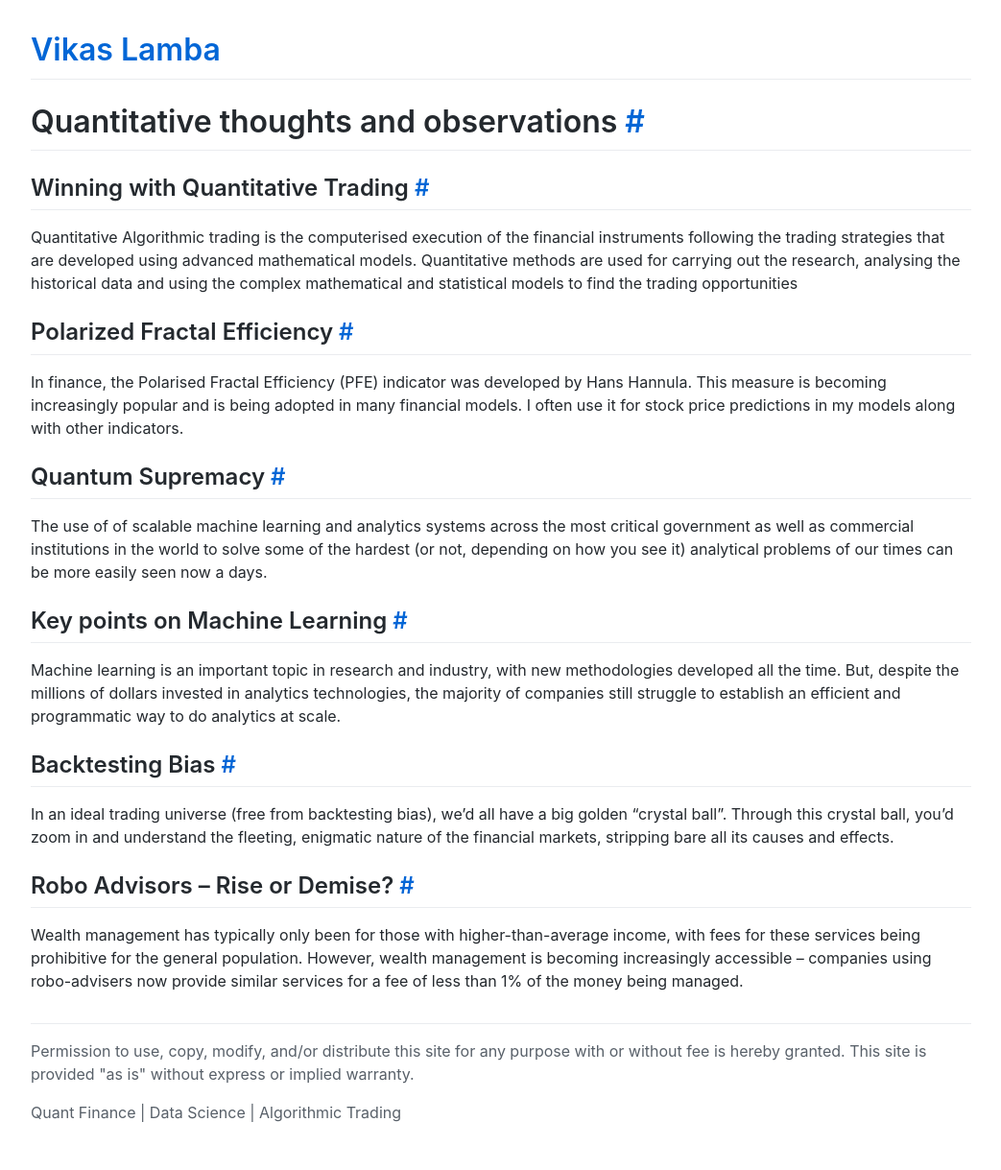
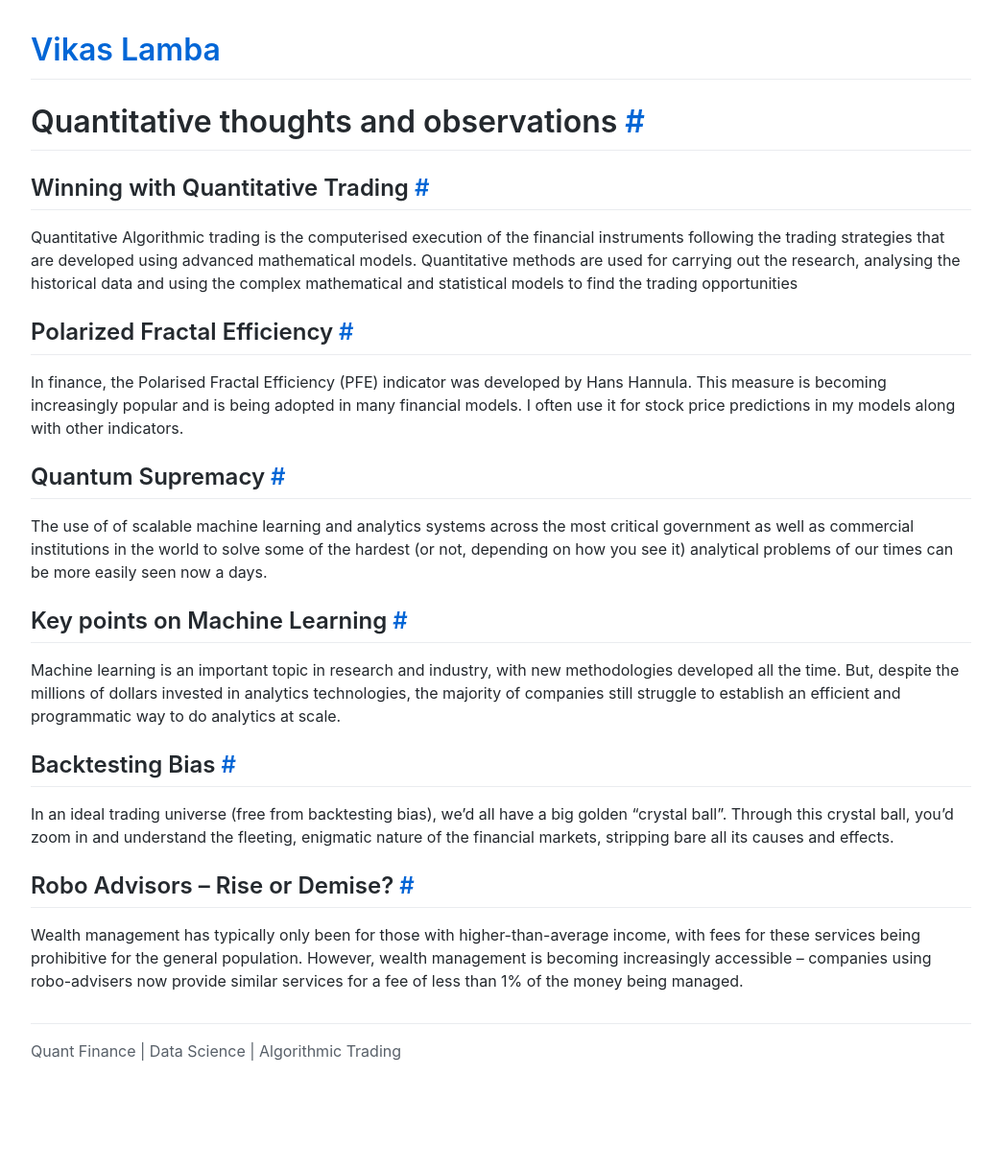
Before and after one commit to vikaslamba99/vikaslamba99.github.io, a Jekyll site: the page built from README.md, in a window 1280 px wide. Shown: the whole page at 96% size, without its empty margins (118-1161 px from the left). Built offline with Jekyll 4.4.1, drawn with Linux system fonts in a browser that asks for light colours; our own code applies the rules of GitHub Pages for plain Markdown files; after the commit the page ends 1155 px from its top, so only the background shows below that.

Commit message:
Update default.html

```diff
--- a/_layouts/default.html
+++ b/_layouts/default.html
@@ -16,10 +16,6 @@
     <h1><a href="{{site.url}}">{{site.title}}</a></h1>
     {% include anchor_headings.html html=content anchorBody="#" anchorClass="anchor-hash" anchorTitle="link to this heading" %}
     <div class="footer border-top border-gray-light mt-5 pt-3 text-gray">
-        <p>
-        Permission to use, copy, modify, and/or distribute this site for any purpose with or without fee is hereby granted.
-        This site is provided "as is" without express or implied warranty.
-        </p>
 
         <p>
         Quant Finance | Data Science | Algorithmic Trading
```
